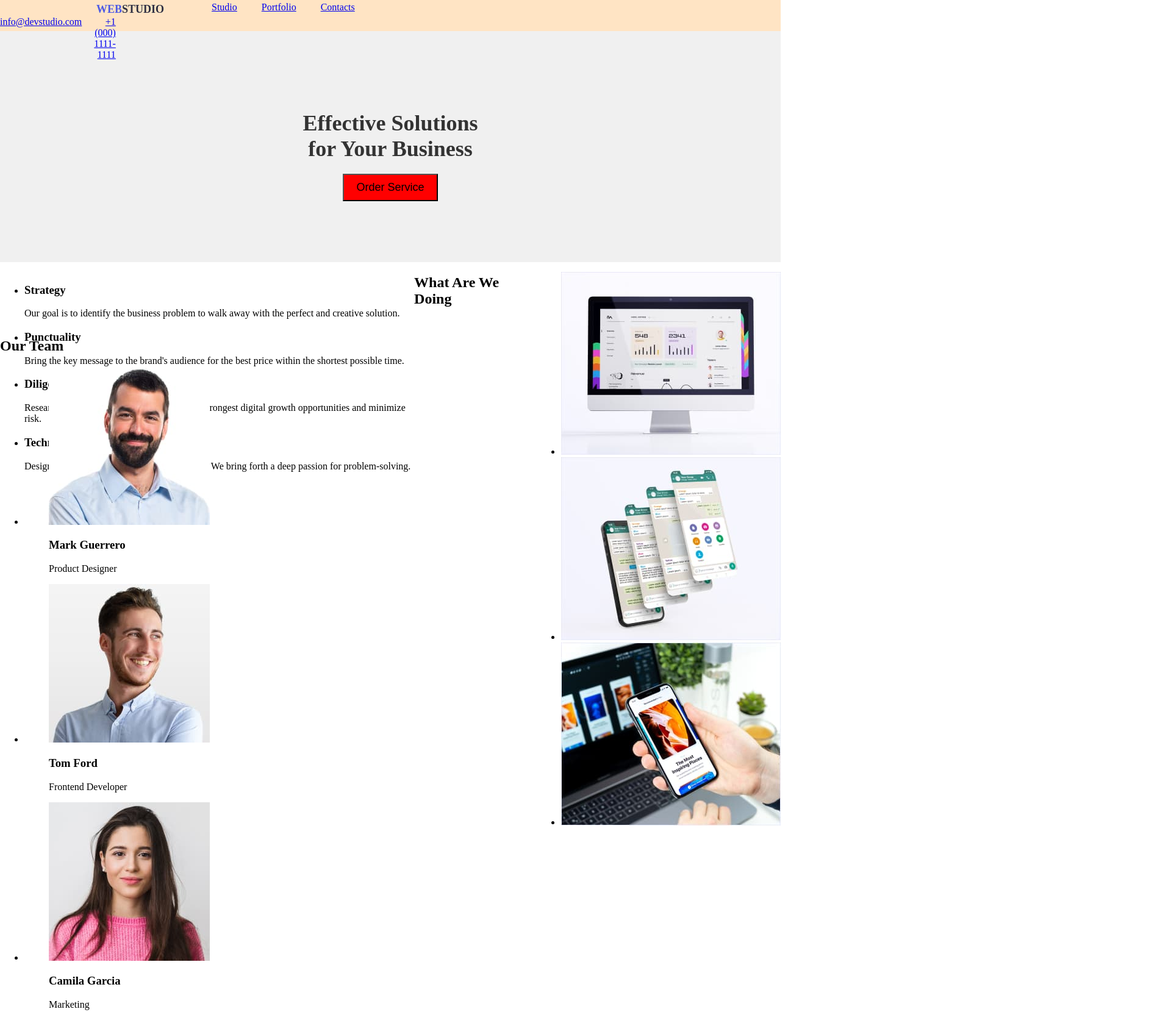
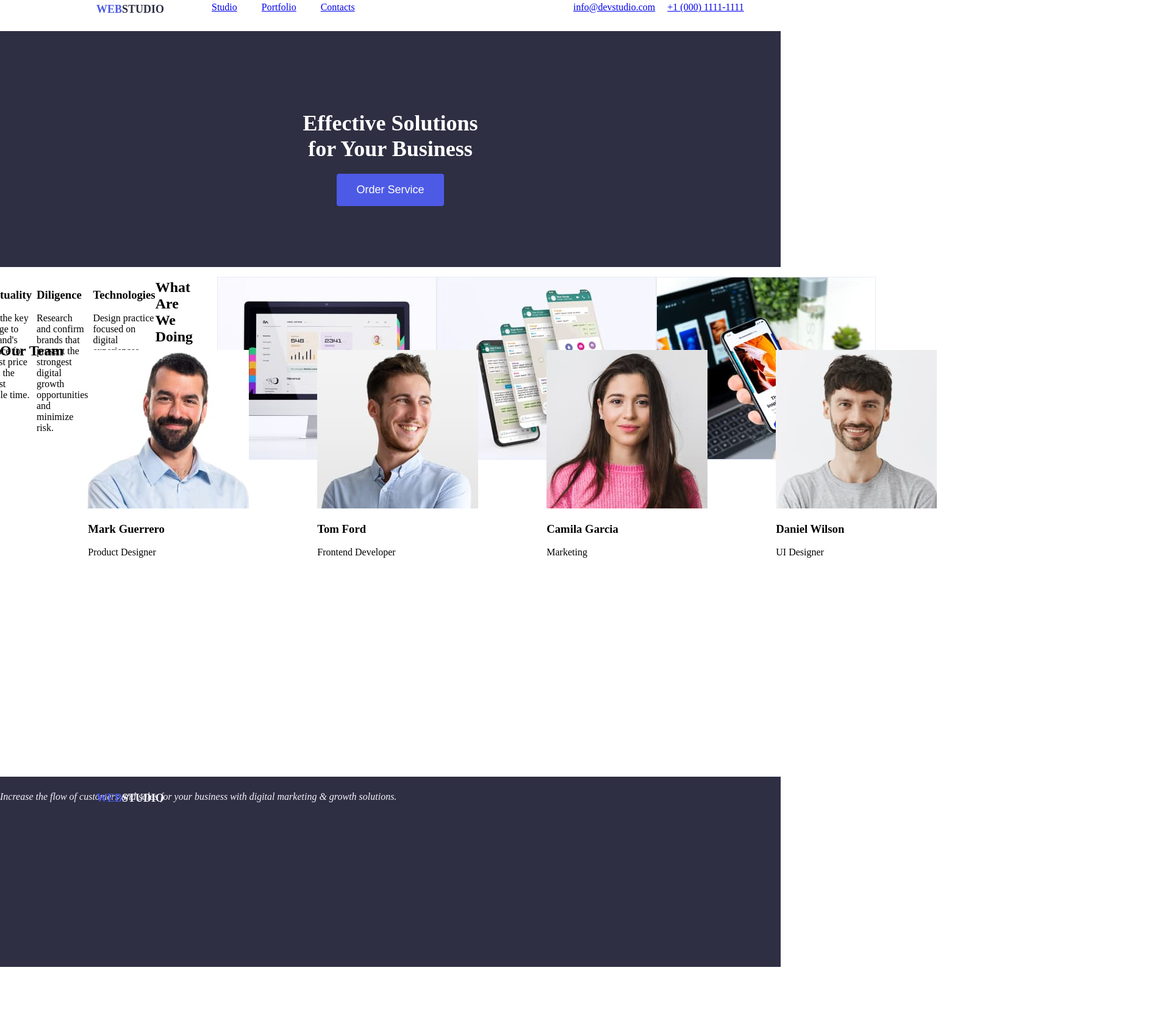
Before and after one commit to Apophis96/goit-markup-hw-01, a plain HTML site: page index.html in a window 1280 px wide. Shown: the part 21-1681 px from the top of the page at 61% size, 1920 px wide, since content can reach past the window. After the commit the page ends 1607 px from the top, so only its background shows below. Drawn offline with Linux system fonts and the light colour scheme.

Commit message:
modificari

```diff
--- a/css/styles.css
+++ b/css/styles.css
@@ -1,12 +1,14 @@
 body {
   margin: 0;
   padding: 0;
+  width: 100%;
 }
 
 .index-header {
   width: 100%;
   height: 72px;
-  background-color: bisque;
+  background-color: #ffffff;
+  color: #e7e9fc;
 }
 
 .web {
@@ -51,14 +53,14 @@ body {
   margin: 0;
   position: relative;
   text-decoration: none;
+  color: #2e2f42;
 }
 
 .contacts {
   text-align: right;
-  width: 160px;
-  /* left: 940px; */
+  left: 940px;
   gap: 20px;
-  /* top: 24px; */
+  top: -24px;
   height: 24px;
   display: flex;
   position: relative;
@@ -66,19 +68,24 @@ body {
 }
 
 .hero {
-  background-color: #f0f0f0;
+  background-color: #2e2f42;
   padding: 100px 0 100px 0;
   text-align: center;
 }
 .hero h1 {
   font-size: 36px;
-  color: #333;
+  color: #ffffff;
+
   margin-bottom: 20px;
 }
 .hero button {
-  padding: 10px 20px;
+  padding: 16px 32px 16px 32px;
   font-size: 18px;
-  background-color: red;
+  background-color: #4d5ae5;
+  color: #ffffff;
+  border: none;
+  border-radius: 4px;
+  gap: 10px;
 }
 
 .inform {
@@ -93,6 +100,81 @@ body {
   list-style: none;
 }
 
-.order-service {
+.features {
   display: flex;
+  text-decoration: none;
+  list-style: none;
+  width: 1128px;
+  height: 104px;
+  top: 792px;
+  left: 156px;
+  gap: 8px;
 }
+
+.images {
+  display: flex;
+  list-style: none;
+  width: 1128px;
+  height: 412px;
+  top: 1016px;
+  left: 156px;
+}
+.what-are {
+  display: flex;
+  width: 323px;
+  top: 1016px;
+  height: 40px;
+  left: 559px;
+  justify-content: center;
+}
+
+.team-section {
+  display: flex;
+  list-style: none;
+  text-decoration: none;
+  width: 1440px;
+  height: 732px;
+  top: 1548px;
+}
+
+.team {
+  display: flex;
+  list-style: none;
+  text-decoration: none;
+  width: 264px;
+  height: 380px;
+  top: 1780px;
+  left: 156px;
+  padding: 0px 0px 32px 0px;
+  border-radius: 0px 0px 4px 4px;
+  gap: 32px;
+}
+
+.footer-index {
+  width: 100%;
+  height: 312px;
+  top: 2280px;
+  background-color: #2e2f42;
+}
+
+.address {
+  color: #f4f4fd;
+
+  height: 72px;
+  top: 2420px;
+  left: 156px;
+}
+.web-footer {
+  color: #4d5ae5;
+  font-family: "Raleway";
+  font-weight: 700;
+  font-size: 18px;
+  line-height: 21px;
+}
+.studio-footer {
+  color: #f4f4fd;
+  font-family: "Raleway";
+  font-weight: 700;
+  font-size: 18px;
+  line-height: 21px;
+}
--- a/index.html
+++ b/index.html
@@ -83,7 +83,7 @@
           </li>
         </ul>
 
-        <h2>What Are We Doing</h2>
+        <h2 class="what-are">What Are We Doing</h2>
 
         <!-- Imagini asociate cu 'What Are We Doing' -->
         <ul class="images">
@@ -95,8 +95,8 @@
 
       <!-- Sectiunea 'Our Team' -->
 
-      <h2>Our Team</h2>
       <section class="team-section">
+        <h2 class="our-team">Our Team</h2>
         <ul class="team">
           <li class="team-member">
             <figure>
@@ -159,12 +159,15 @@
     </main>
 
     <!-- Footer -->
-    <footer>
+    <footer class="footer-index">
       <!-- Logo ca text-link repetat -->
-      <a href="index.html">WEBSTUDIO</a>
+      <a class="logo" href="index.html">
+        <span class="web-footer">Web</span>
+        <span class="studio-footer">Studio</span>
+      </a>
 
       <!-- Adresa -->
-      <address>
+      <address class="address">
         Increase the flow of customers and sales for your business with digital
         marketing & growth solutions.
       </address>
```
